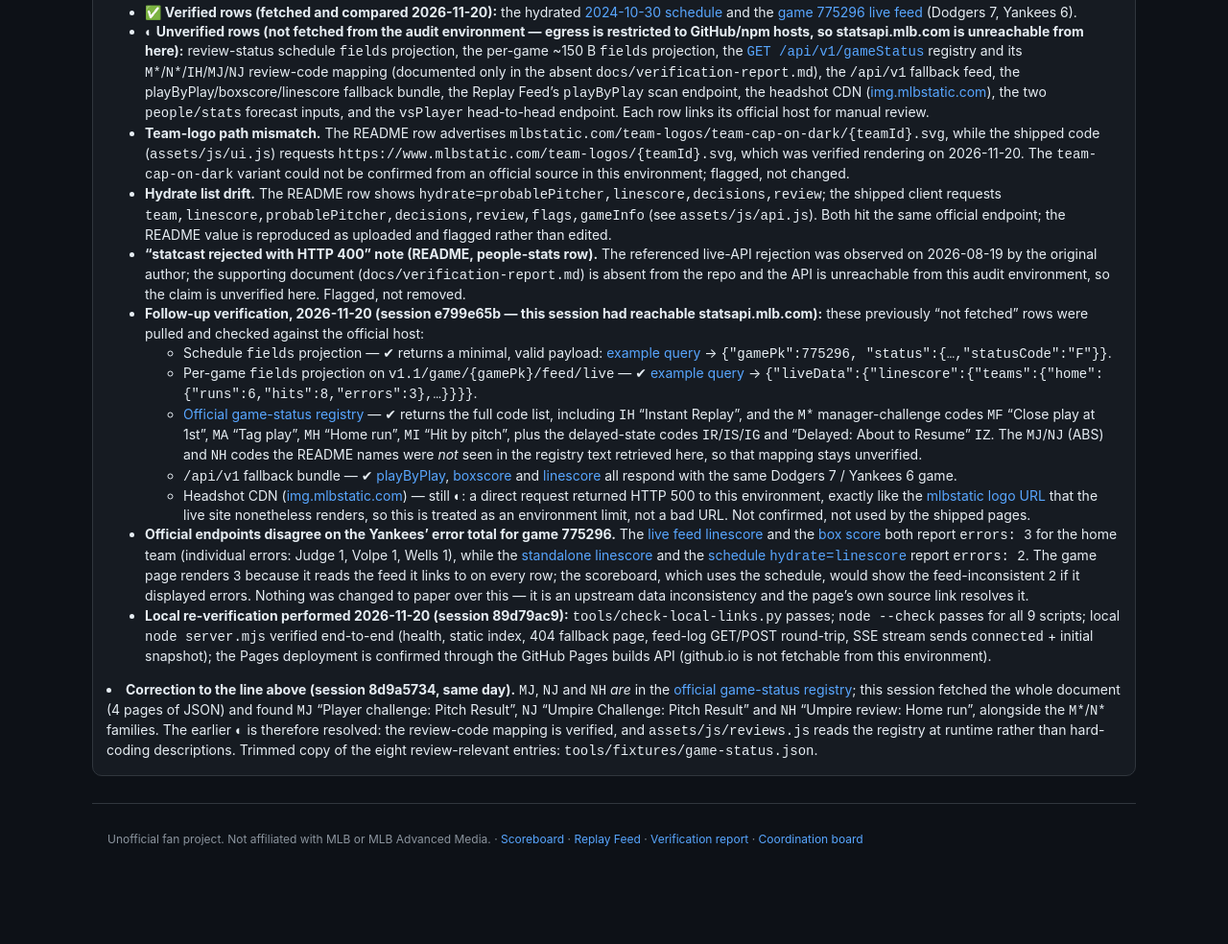
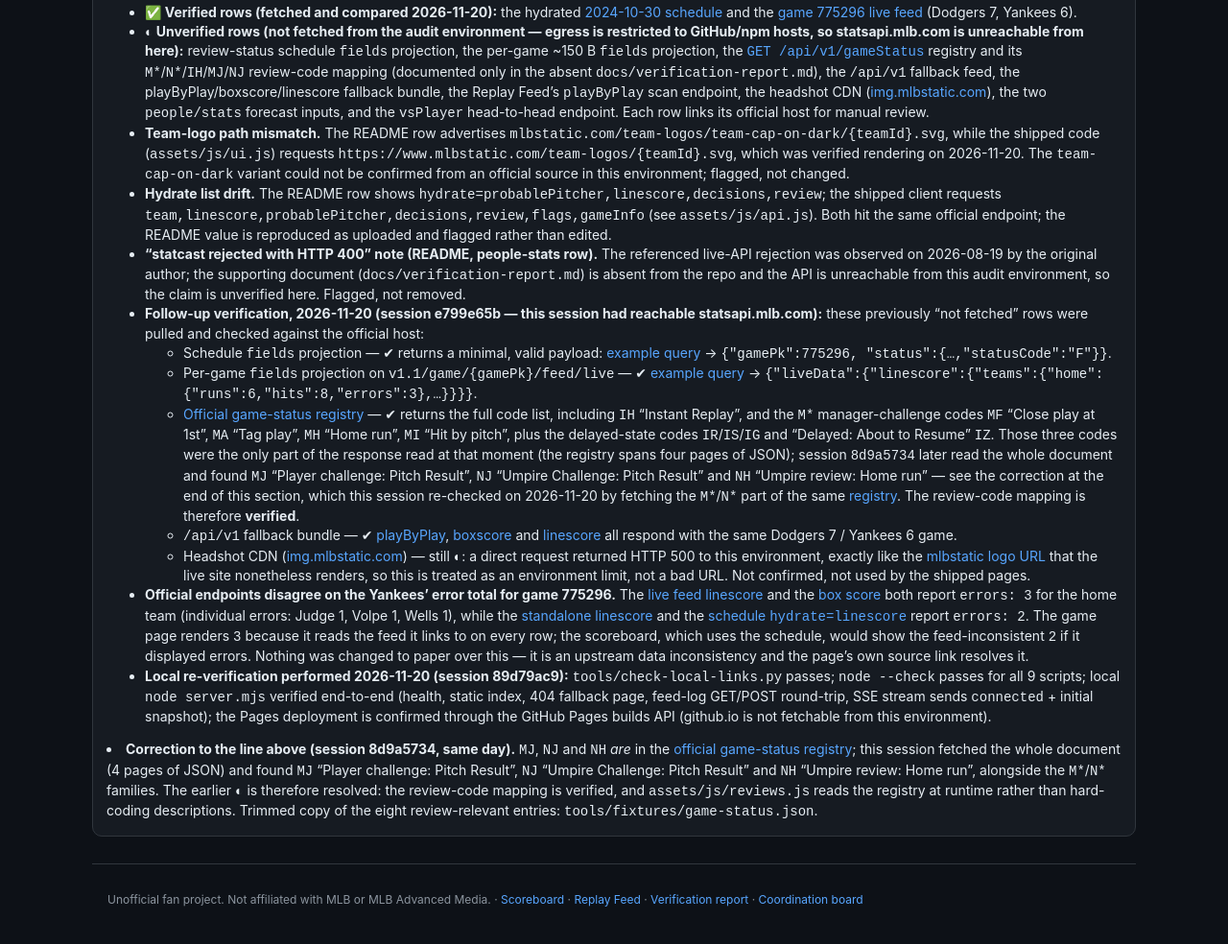
Before and after one commit to snapquast73-boop/LIVPBP2, a plain HTML site: page flagged.html in a window 1280 px wide. Shown: the part 2860-3844 px from the top of the page at 96% size. Before the commit the page ends 3807 px from the top, so only its background shows below. Drawn offline with Linux system fonts and the light colour scheme.

Commit message:
Correct the stale MJ/NJ/NH wording on the Flagged page after re-checking the registry
Co-authored-by: arena-agent <297053741+arena-agent@users.noreply.github.com>

```diff
--- a/flagged.html
+++ b/flagged.html
@@ -307,8 +307,12 @@
               <code>IH</code> “Instant Replay”, and the <code>M*</code> manager-challenge codes <code>MF</code> “Close play at 1st”,
               <code>MA</code> “Tag play”, <code>MH</code> “Home run”, <code>MI</code> “Hit by pitch”, plus the delayed-state codes
               <code>IR</code>/<code>IS</code>/<code>IG</code> and “Delayed: About to Resume” <code>IZ</code>.
-              The <code>MJ</code>/<code>NJ</code> (ABS) and <code>NH</code> codes the README names were <em>not</em> seen in the registry text
-              retrieved here, so that mapping stays unverified.</li>
+              Those three codes were the only part of the response read at that moment (the registry spans four
+              pages of JSON); session <code>8d9a5734</code> later read the whole document and found
+              <code>MJ</code> “Player challenge: Pitch Result”, <code>NJ</code> “Umpire Challenge: Pitch Result” and
+              <code>NH</code> “Umpire review: Home run” — see the correction at the end of this section, which this session
+              re-checked on 2026-11-20 by fetching the <code>M*</code>/<code>N*</code> part of the same
+              <a href="https://statsapi.mlb.com/api/v1/gameStatus">registry</a>. The review-code mapping is therefore <strong>verified</strong>.</li>
             <li><code>/api/v1</code> fallback bundle — ✔
               <a href="https://statsapi.mlb.com/api/v1/game/775296/playByPlay">playByPlay</a>,
               <a href="https://statsapi.mlb.com/api/v1/game/775296/boxscore">boxscore</a> and
```
Also changed, not shown: COORDINATION.md (+4 -0 lines).
